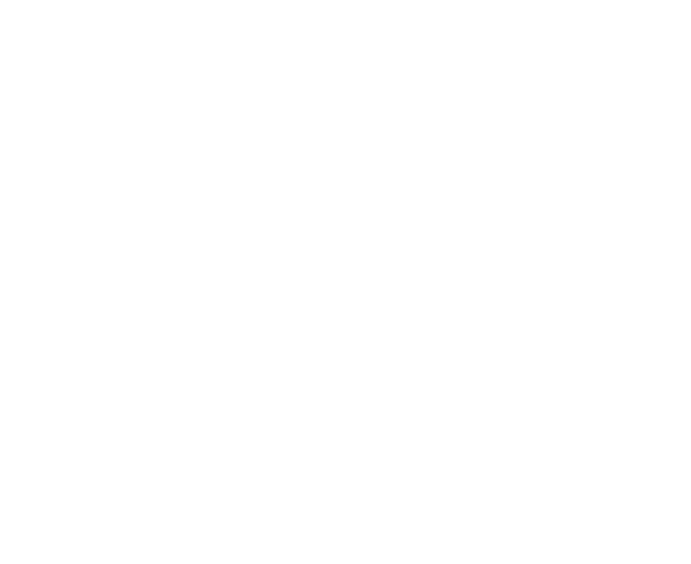
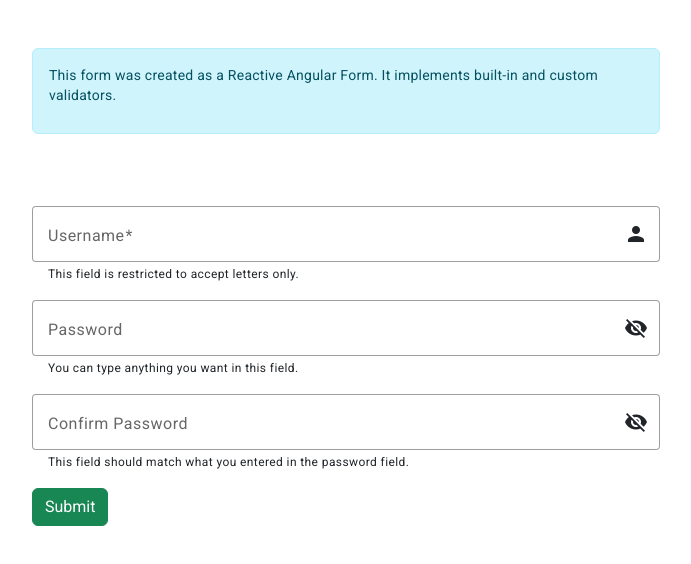
Before and after one commit to nataliiasukhinina/cover-letter-pro, an Angular app: page /login in a window 1280 px wide. Shown: the top 564 px of the page, without its empty margins (294-985 px from the left). Built offline with nearby package versions, Linux system fonts and the light colour scheme.

Commit message:
Working on login form

```diff
--- a/src/app/app.module.ts
+++ b/src/app/app.module.ts
@@ -1,9 +1,7 @@
 import { NgModule } from '@angular/core';
 import { BrowserModule } from '@angular/platform-browser';
 import { AppComponent } from './app.component';
-import {MAT_FORM_FIELD_DEFAULT_OPTIONS, MatFormFieldModule} from '@angular/material/form-field';
 import { BrowserAnimationsModule } from '@angular/platform-browser/animations';
-import { ReactiveFormsModule } from '@angular/forms';
 import { AppRoutingModule } from './app-routing.module';
 import {CoreModule} from "./core/core.module";
 
@@ -14,18 +12,10 @@
   imports: [
     BrowserModule,
     BrowserAnimationsModule,
-    MatFormFieldModule,
-    ReactiveFormsModule,
     AppRoutingModule,
     CoreModule
   ],
-  exports: [
-    MatFormFieldModule,
-    ReactiveFormsModule
-  ],
-  providers: [
-    {provide: MAT_FORM_FIELD_DEFAULT_OPTIONS, useValue: {appearance: 'outline'}}
-  ],
+  providers: [],
   bootstrap: [AppComponent]
 })
 export class AppModule { }
--- a/src/app/core/components/login/login.component.html
+++ b/src/app/core/components/login/login.component.html
@@ -1,7 +1,50 @@
-<div class="row">
-  <div class="col-12">
-    <form [formGroup]="loginForm">
+<div class="row justify-content-center align-middle mt-5">
+  <div class="col-12 col-md-6">
+    <div class="alert alert-info">
+      <p>This form was created as a Reactive Angular Form. It implements built-in and custom validators.</p>
+    </div>
+  </div>
+</div>
+<div class="row justify-content-center align-middle mt-5">
+  <div class="col-12 col-md-6">
+    <form [formGroup]="loginForm" class="row">
 
+      <div class="col-12 my-2">
+        <mat-form-field>
+          <mat-label>Username</mat-label>
+          <input formControlName="username" matInput placeholder="Enter username">
+          <mat-icon matSuffix>person</mat-icon>
+          <mat-hint>This field is restricted to accept letters only.</mat-hint>
+          <mat-error>This field is restricted to accept letters only.</mat-error>
+        </mat-form-field>
+
+      </div>
+
+      <div class="col-12 my-2">
+        <mat-form-field>
+          <mat-label>Password</mat-label>
+          <input matInput placeholder="Enter password" [type]="hidePassword ? 'password' : 'text'">
+          <button mat-icon-button matSuffix (click)="hidePassword = !hidePassword">
+            <mat-icon>{{hidePassword ? 'visibility_off' : 'visibility'}}</mat-icon>
+          </button>
+          <mat-hint>You can type anything you want in this field.</mat-hint>
+        </mat-form-field>
+      </div>
+
+      <div class="col-12 my-2">
+        <mat-form-field>
+          <mat-label>Confirm Password</mat-label>
+          <input matInput placeholder="Confirm password" [type]="hideConfirmPassword ? 'password' : 'text'">
+          <button mat-icon-button matSuffix (click)="hideConfirmPassword = !hideConfirmPassword">
+            <mat-icon>{{hideConfirmPassword ? 'visibility_off' : 'visibility'}}</mat-icon>
+          </button>
+          <mat-hint>This field should match what you entered in the password field.</mat-hint>
+        </mat-form-field>
+      </div>
+
+      <div class="col-12 my-2">
+        <button class="btn btn-success" type="submit" aria-label="Submit form">Submit</button>
+      </div>
     </form>
   </div>
 </div>
--- a/src/app/core/components/login/login.component.ts
+++ b/src/app/core/components/login/login.component.ts
@@ -9,6 +9,8 @@
 export class LoginComponent implements OnInit{
 
   loginForm!: FormGroup;
+  hidePassword: boolean = true;
+  hideConfirmPassword: boolean = true;
 
   constructor(private formBuilder: FormBuilder) {
   }
@@ -16,12 +18,13 @@
   ngOnInit(): void {
     this.loginForm = this.formBuilder.group({
       username: ['', Validators.required],
-      password: ['', Validators.compose([Validators.required])]
+      password: ['', Validators.compose([Validators.required])],
+      confirmPassword: ['', Validators.compose([Validators.required])]
     });
   }
 
-  hasError(control: string): boolean {
-    return !!(this.loginForm.get(control)?.touched && this.loginForm.get(control)?.hasError);
-  }
+  // hasError(control: string): boolean {
+  //   return !!(this.loginForm.get(control)?.touched && this.loginForm.get(control)?.hasError);
+  // }
 
 }
--- a/src/app/core/core.module.ts
+++ b/src/app/core/core.module.ts
@@ -1,8 +1,12 @@
 import { NgModule } from '@angular/core';
 import { CommonModule } from '@angular/common';
 import { LoginComponent } from './components/login/login.component';
-import {AppModule} from "../app.module";
 import {ReactiveFormsModule} from "@angular/forms";
+import {MAT_FORM_FIELD_DEFAULT_OPTIONS, MatFormFieldModule} from "@angular/material/form-field";
+import {MatIconModule} from "@angular/material/icon";
+import {MatInputModule} from "@angular/material/input";
+import {MatDividerModule} from "@angular/material/divider";
+import {MatButtonModule} from "@angular/material/button";
 
 
 
@@ -12,7 +16,15 @@
   ],
   imports: [
     CommonModule,
-    ReactiveFormsModule
+    ReactiveFormsModule,
+    MatFormFieldModule,
+    MatIconModule,
+    MatInputModule,
+    MatDividerModule,
+    MatButtonModule
+  ],
+  providers: [
+    {provide: MAT_FORM_FIELD_DEFAULT_OPTIONS, useValue: {appearance: 'outline'}}
   ]
 })
 export class CoreModule { }
--- a/src/styles.scss
+++ b/src/styles.scss
@@ -3,3 +3,9 @@
 
 html, body { height: 100%; }
 body { margin: 0; font-family: Roboto, "Helvetica Neue", sans-serif; }
+
+/* Angular Material Overrides */
+
+mat-form-field {
+  width: 100%;
+}
```
